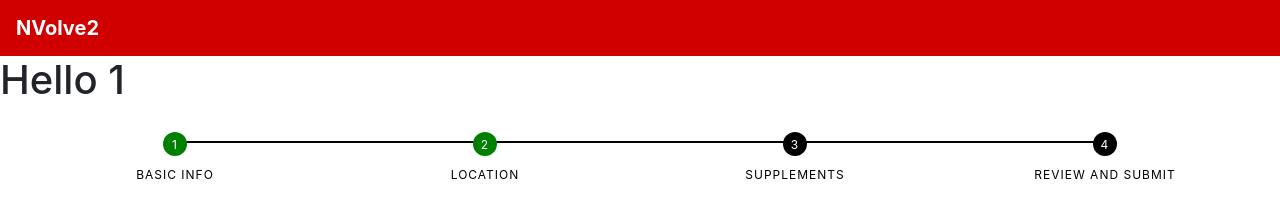
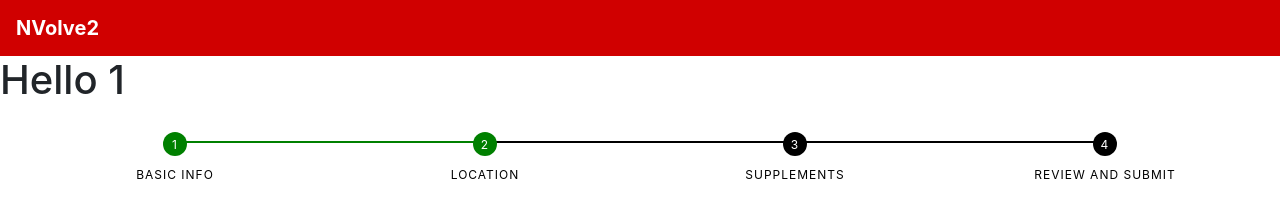
Before and after one commit to gauriramesh/nvolve2, a React (Create React App) app: page /epr/1 in a window 1280 px wide. Shown: the top 218 px of the page. Built offline with nearby package versions, Linux system fonts and the light colour scheme; the HTML template or start-up script is replaced by a standard one.

Commit message:
quick color fix for connector

```diff
--- a/src/components/ProgressBar.css
+++ b/src/components/ProgressBar.css
@@ -38,7 +38,7 @@
     margin: 0 auto 10px auto;
 }
 
-/*progressbar connectors*/
+/*progressBar connectors*/
 #progressBar li:after {
     content: '';
     width: 100%;
@@ -56,7 +56,7 @@
 }
 
 /*marking active/completed steps green*/
-#progressBar li.active:before, #progressbar li.active:after {
+#progressBar li.active:before, #progressBar li.active:after {
     background: green;
     color: white;
 }
```
